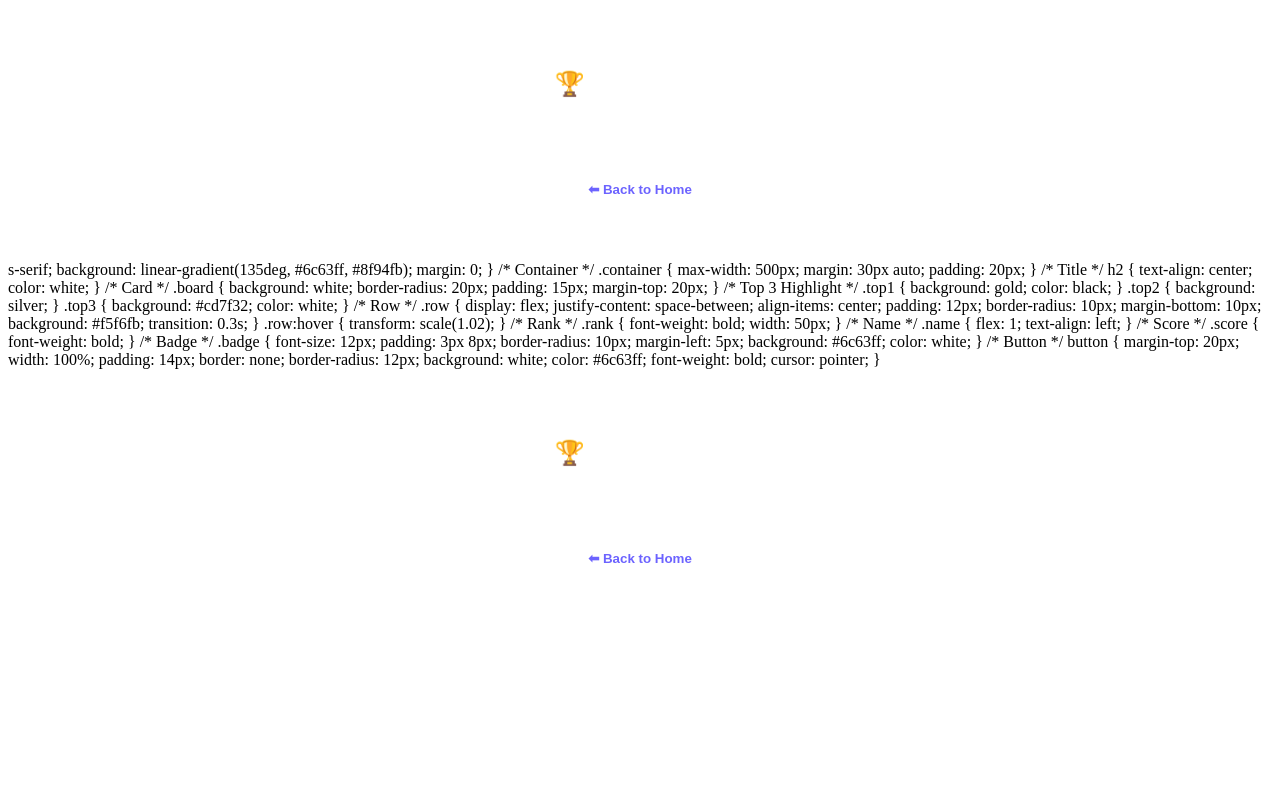
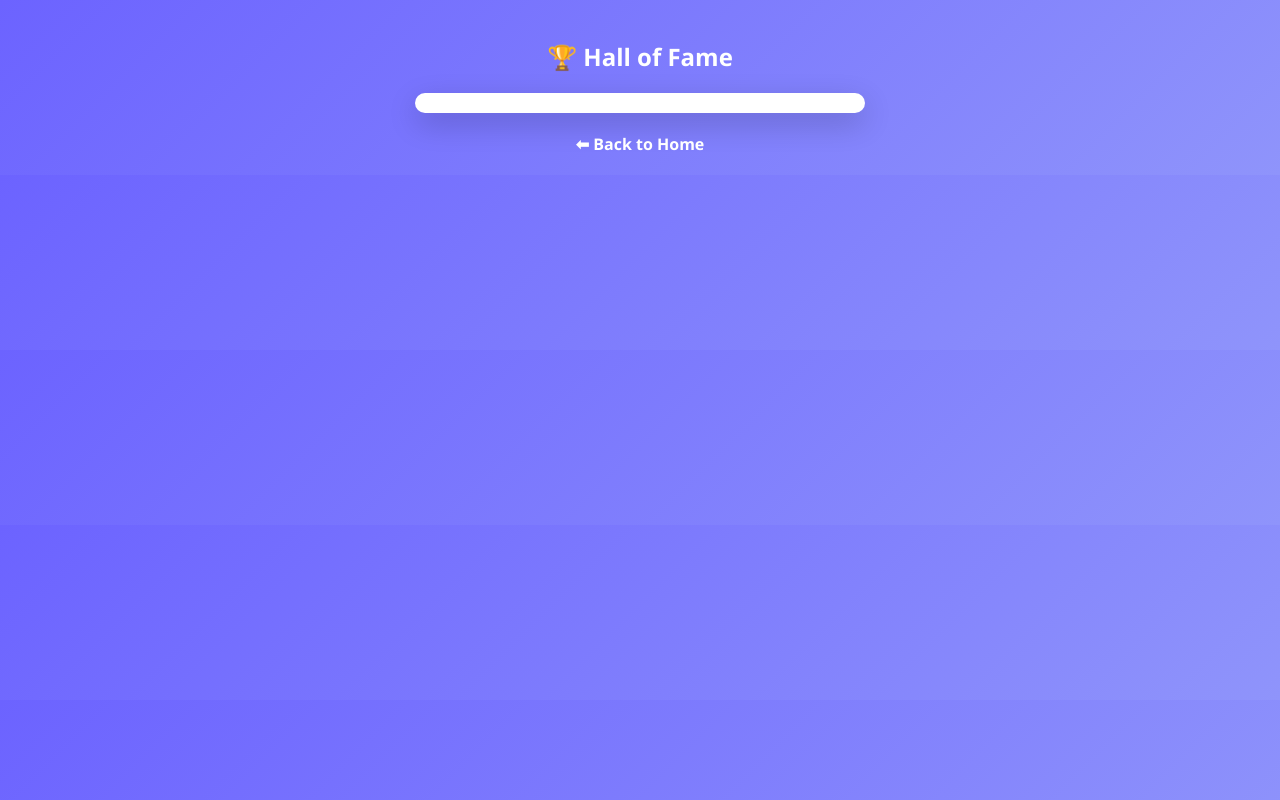
Before and after one commit to tanharahman2003t-art/Nayon, a Flask app: page /leaderboard in a window 1280 px wide. Run offline with Flask 3, Linux system fonts and the light colour scheme.

Commit message:
Update leaderboard.html

```diff
--- a/templates/leaderboard.html
+++ b/templates/leaderboard.html
@@ -3,291 +3,32 @@
 <head>
     <meta name="viewport" content="width=device-width, initial-scale=1.0">
     <title>Leaderboard</title>
-
     <style>
-body {
-    font-family: 'Segoe UI', san<!DOCTYPE html>
-<html>
-<head>
-<meta name="viewport" content="width=device-width, initial-scale=1.0">
-<title>Leaderboard</title>
-
-<style>
-body {
-    font-family: 'Segoe UI', sans-serif;
-    background: linear-gradient(135deg, #6c63ff, #8f94fb);
-    margin: 0;
-}
-
-.container {
-    max-width: 500px;
-    margin: 30px auto;
-    padding: 20px;
-}
-
-h2 {
-    text-align: center;
-    color: white;
-}
-
-.board {
-    background: white;
-    border-radius: 20px;
-    padding: 15px;
-    margin-top: 20px;
-}
-
-.top1 {
-    background: gold;
-    color: black;
-}
-
-.top2 {
-    background: silver;
-}
-
-.top3 {
-    background: #cd7f32;
-    color: white;
-}
-
-.row {
-    display: flex;
-    justify-content: space-between;
-    align-items: center;
-    padding: 12px;
-    border-radius: 10px;
-    margin-bottom: 10px;
-    background: #f5f6fb;
-    transition: 0.3s;
-}
-
-.row:hover {
-    transform: scale(1.02);
-}
-
-.rank {
-    font-weight: bold;
-    width: 50px;
-}
-
-.name {
-    flex: 1;
-    text-align: left;
-}
-
-.score {
-    font-weight: bold;
-}
-
-.badge {
-    font-size: 12px;
-    padding: 3px 8px;
-    border-radius: 10px;
-    margin-left: 5px;
-    background: #6c63ff;
-    color: white;
-}
-
-button {
-    margin-top: 20px;
-    width: 100%;
-    padding: 14px;
-    border: none;
-    border-radius: 12px;
-    background: white;
-    color: #6c63ff;
-    font-weight: bold;
-    cursor: pointer;
-}
+        body { font-family: 'Segoe UI', sans-serif; background: linear-gradient(135deg, #6c63ff, #8f94fb); margin: 0; }
+        .container { max-width: 450px; margin: auto; padding: 20px; }
+        h2 { text-align: center; color: white; margin-bottom: 20px; }
+        .board { background: white; border-radius: 20px; padding: 10px; box-shadow: 0 10px 30px rgba(0,0,0,0.2); }
+        .row { display: flex; justify-content: space-between; padding: 15px; border-bottom: 1px solid #eee; align-items: center; }
+        .row:last-child { border: none; }
+        .rank { font-weight: bold; width: 35px; color: #6c63ff; }
+        .name { flex: 1; text-align: left; font-weight: 500; }
+        .score { font-weight: bold; background: #f0f0ff; padding: 5px 12px; border-radius: 15px; color: #6c63ff; }
+        .top-row { background: #fff9e6; border-radius: 15px; }
     </style>
 </head>
-
 <body>
-
 <div class="container">
-
-<h2>🏆 Leaderboard</h2>
-
+    <h2>🏆 Hall of Fame</h2>
     <div class="board">
-
         {% for user in data %}
-<div class="row
-    {% if loop.index == 1 %}top1
-    {% elif loop.index == 2 %}top2
-    {% elif loop.index == 3 %}top3
-    {% endif %}
-">
-
-    <div class="rank">#{{ loop.index }}</div>
-
-    <div class="name">
-        {{ user.name }}
-
-        {% if loop.index == 1 %}
-            <span class="badge">👑 Top</span>
-        {% elif user.percentage == 100 %}
-            <span class="badge">💯 Perfect</span>
-        {% endif %}
-    </div>
-
-    <div class="score">
-        {{ user.score }}
-    </div>
-
+        <div class="row {% if loop.index == 1 %}top-row{% endif %}">
+            <span class="rank">#{{ loop.index }}</span>
+            <span class="name">{{ user.name }}</span>
+            <span class="score">{{ user.score }} pts</span>
         </div>
         {% endfor %}
-
     </div>
-
-<a href="/">
-    <button>⬅ Back to Home</button>
-</a>
-
+    <a href="/" style="display:block; text-align:center; margin-top:20px; color:white; text-decoration:none; font-weight:bold;">⬅ Back to Home</a>
 </div>
-
-</body>
-</html>s-serif;
-    background: linear-gradient(135deg, #6c63ff, #8f94fb);
-    margin: 0;
-}
-
-/* Container */
-.container {
-    max-width: 500px;
-    margin: 30px auto;
-    padding: 20px;
-}
-
-/* Title */
-h2 {
-    text-align: center;
-    color: white;
-}
-
-/* Card */
-.board {
-    background: white;
-    border-radius: 20px;
-    padding: 15px;
-    margin-top: 20px;
-}
-
-/* Top 3 Highlight */
-.top1 {
-    background: gold;
-    color: black;
-}
-
-.top2 {
-    background: silver;
-}
-
-.top3 {
-    background: #cd7f32;
-    color: white;
-}
-
-/* Row */
-.row {
-    display: flex;
-    justify-content: space-between;
-    align-items: center;
-    padding: 12px;
-    border-radius: 10px;
-    margin-bottom: 10px;
-    background: #f5f6fb;
-    transition: 0.3s;
-}
-
-.row:hover {
-    transform: scale(1.02);
-}
-
-/* Rank */
-.rank {
-    font-weight: bold;
-    width: 50px;
-}
-
-/* Name */
-.name {
-    flex: 1;
-    text-align: left;
-}
-
-/* Score */
-.score {
-    font-weight: bold;
-}
-
-/* Badge */
-.badge {
-    font-size: 12px;
-    padding: 3px 8px;
-    border-radius: 10px;
-    margin-left: 5px;
-    background: #6c63ff;
-    color: white;
-}
-
-/* Button */
-button {
-    margin-top: 20px;
-    width: 100%;
-    padding: 14px;
-    border: none;
-    border-radius: 12px;
-    background: white;
-    color: #6c63ff;
-    font-weight: bold;
-    cursor: pointer;
-}
-</style>
-</head>
-
-<body>
-
-<div class="container">
-
-<h2>🏆 Leaderboard</h2>
-
-<div class="board">
-
-{% for user in data %}
-<div class="row
-    {% if loop.index == 1 %}top1
-    {% elif loop.index == 2 %}top2
-    {% elif loop.index == 3 %}top3
-    {% endif %}
-">
-
-    <div class="rank">#{{ loop.index }}</div>
-
-    <div class="name">
-        {{ user.name }}
-
-        {% if loop.index == 1 %}
-            <span class="badge">👑 Top</span>
-        {% elif user.score == total %}
-            <span class="badge">💯 Perfect</span>
-        {% endif %}
-    </div>
-
-    <div class="score">
-        {{ user.score }}
-    </div>
-
-</div>
-{% endfor %}
-
-</div>
-
-<a href="/">
-    <button>⬅ Back to Home</button>
-</a>
-
-</div>
-
 </body>
 </html>
```
Lines whose indentation alone changed are shown as unchanged.
